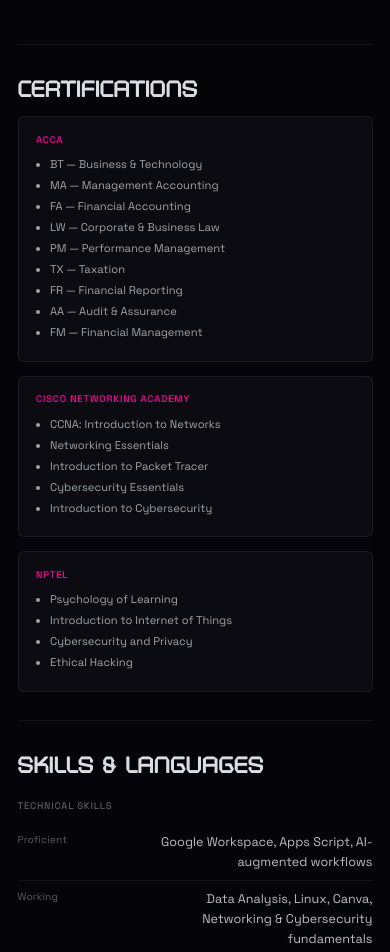
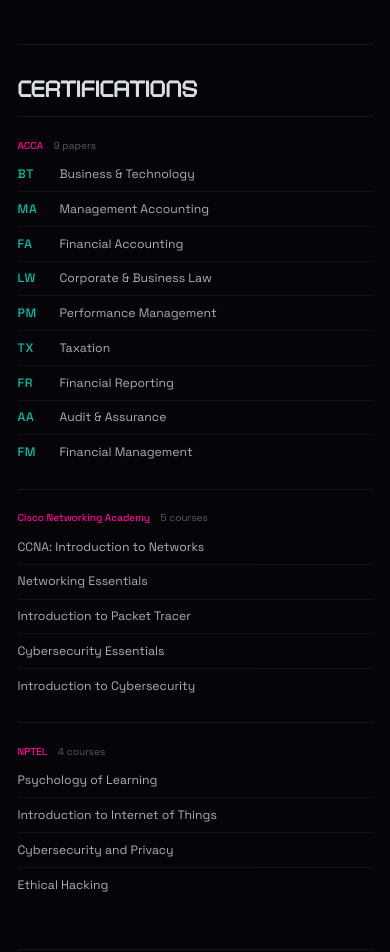
Before and after one commit to Bounty-Scavenger-3000/tejavu.me, a website built with Vite: page index.html in a window 390 px wide. Shown: the part 5593-6545 px from the top of the page. Built offline with nearby package versions, Linux system fonts and the light colour scheme.

Commit message:
feat(root): lay certifications out as plain ledger rows
The three cards are gone. Each issuer is a row like the rest of the page, with the ACCA paper codes in teal and two columns that collapse to one on phones.

```diff
--- a/index.html
+++ b/index.html
@@ -264,23 +264,22 @@
       <div class="ledger-head">
         <span class="ledger-eyebrow">Certifications</span>
       </div>
-      <div class="cert-grid">
-        <div class="cert-block">
-          <p class="cert-issuer">ACCA</p>
+      <div class="entry">
+        <div class="entry-meta"><span class="place">ACCA</span>9 papers</div>
         <ul class="cert-list">
-            <li>BT — Business & Technology</li>
-            <li>MA — Management Accounting</li>
-            <li>FA — Financial Accounting</li>
-            <li>LW — Corporate & Business Law</li>
-            <li>PM — Performance Management</li>
-            <li>TX — Taxation</li>
-            <li>FR — Financial Reporting</li>
-            <li>AA — Audit & Assurance</li>
-            <li>FM — Financial Management</li>
+          <li><b>BT</b>Business &amp; Technology</li>
+          <li><b>MA</b>Management Accounting</li>
+          <li><b>FA</b>Financial Accounting</li>
+          <li><b>LW</b>Corporate &amp; Business Law</li>
+          <li><b>PM</b>Performance Management</li>
+          <li><b>TX</b>Taxation</li>
+          <li><b>FR</b>Financial Reporting</li>
+          <li><b>AA</b>Audit &amp; Assurance</li>
+          <li><b>FM</b>Financial Management</li>
         </ul>
       </div>
-        <div class="cert-block">
-          <p class="cert-issuer">Cisco Networking Academy</p>
+      <div class="entry">
+        <div class="entry-meta"><span class="place">Cisco Networking Academy</span>5 courses</div>
         <ul class="cert-list">
           <li>CCNA: Introduction to Networks</li>
           <li>Networking Essentials</li>
@@ -289,15 +288,14 @@
           <li>Introduction to Cybersecurity</li>
         </ul>
       </div>
-        <div class="cert-block">
-          <p class="cert-issuer">NPTEL</p>
+      <div class="entry">
+        <div class="entry-meta"><span class="place">NPTEL</span>4 courses</div>
         <ul class="cert-list">
           <li>Psychology of Learning</li>
           <li>Introduction to Internet of Things</li>
           <li>Cybersecurity and Privacy</li>
           <li>Ethical Hacking</li>
         </ul>
-        </div>
       </div>
     </section>
 
--- a/src/root/root.css
+++ b/src/root/root.css
@@ -314,43 +314,30 @@
     opacity: 1;
   }
 
-  /* ── CERT GRID ── */
-  .cert-grid {
+  /* ── CERTIFICATIONS: plain ledger rows, no cards ── */
+  .cert-list {
+    list-style: none;
+    padding: 0;
     display: grid;
-    grid-template-columns: repeat(auto-fill, minmax(220px, 1fr));
-    gap: 1rem;
-    margin-top: 0.5rem;
-  }
-
-  .cert-block {
-    background: var(--surface);
-    border: 1px solid var(--rule);
-    border-radius: 6px;
-    padding: 1.1rem 1.25rem;
-  }
-
-  .cert-issuer {
-    font-family: 'Space Grotesk', sans-serif;
-    font-size: 0.6875rem;
-    letter-spacing: 0.08em;
-    text-transform: uppercase;
-    color: var(--accent);
-    margin-bottom: 0.6rem;
-    font-weight: 500;
-  }
-
-  .cert-list {
-    padding-left: 1rem;
+    grid-template-columns: 1fr 1fr;
+    column-gap: 3rem;
   }
 
   .cert-list li {
+    display: flex;
+    align-items: baseline;
+    gap: 0.9rem;
+    padding: 0.55rem 0;
+    border-top: 1px solid var(--rule);
     font-family: 'Space Grotesk', sans-serif;
-    font-size: 0.8rem;
+    font-size: 0.875rem;
     color: var(--text);
-    opacity: 0.72;
-    margin-bottom: 0.3rem;
+    opacity: 0.78;
     line-height: 1.5;
   }
+
+  .cert-list li:nth-child(-n+2) { border-top: none; }
+  .cert-list b { flex: 0 0 2.1rem; color: var(--support); font-weight: 500; letter-spacing: 0.06em; }
 
   /* ── SKILLS GRID ── */
   .skills-grid {
@@ -497,7 +484,8 @@
     .entry-meta .place { margin-bottom: 0; }
     .entry-note { max-width: 100%; }
     .skills-grid { grid-template-columns: 1fr; gap: 2rem; }
-    .cert-grid { grid-template-columns: 1fr; }
+    .cert-list { grid-template-columns: 1fr; }
+    .cert-list li:nth-child(2) { border-top: 1px solid var(--rule); }
     .construction-inner { flex-direction: column; gap: 1.25rem; padding: 2rem var(--gutter); }
     .construction-form { max-width: 100%; }
     footer { flex-direction: column; gap: 0.75rem; text-align: center; padding: 1.5rem var(--gutter); }
```
Lines whose indentation alone changed are shown as unchanged.
